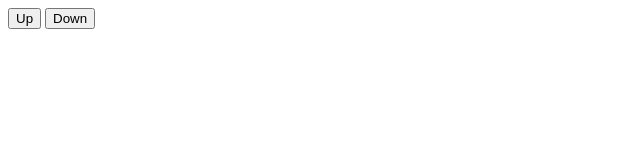
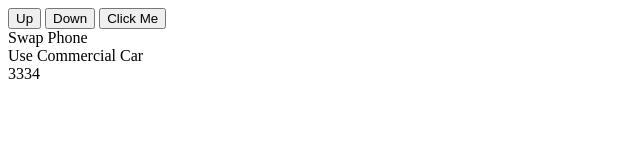
Before and after one commit to askdebb/todo-list, a plain HTML site: page practice/home.html in a window 1280 px wide. Shown: the whole page, without its empty margins (0-640 px from the left). Drawn offline with Linux system fonts and the light colour scheme.

Commit message:
work in progress #3

```diff
--- a/practice/index.js
+++ b/practice/index.js
@@ -1,8 +1,4 @@
 // console.log("Christopher Wiafe Debrah");
-
-// let todo1 = 3334;
-// let todo2 = "use commercial car";
-// let todo3 = "swap phone";
 
 // console.log("It is a type of: "+typeof(todo1));
 
@@ -36,10 +32,30 @@
 // let message = "I am " + age + " years old";
 // console.log("The typeOf message variable is: "+ typeof(message));
 
-setTimeout(changeTitleName,5000);
-function changeTitleName (){
+// setTimeout(changeTitleName,5000);
+// function changeTitleName (){
 
-    document.querySelector("head title").innerHTML = "Chris Todo App";
-    console.log("worked!");
-    setTimeout(function () {document.querySelector("head title").innerHTML = "JS Practice"; console.log("changed")}, 10000);
-}
+//     document.querySelector("head title").innerHTML = "Chris Todo App";
+//     console.log("worked!");
+//     setTimeout(function () {document.querySelector("head title").innerHTML = "JS Practice"; console.log("changed")}, 10000);
+// }
+
+let todo1 = 3334;
+let todo2 = "Use Commercial Car";
+let todo3 = "Swap Phone";
+
+let btnElement = document.createElement('button');
+btnElement.innerText = "Click Me";
+document.body.appendChild(btnElement);
+
+let divElement = document.createElement('div');
+divElement.innerText = todo3;
+document.body.appendChild(divElement);
+
+divElement = document.createElement('div');
+divElement.innerText = todo2;
+document.body.appendChild(divElement);
+
+divElement = document.createElement('div');
+divElement.innerText = todo1;
+document.body.appendChild(divElement);
```
Also changed, not shown: index.html (+0 -5 lines), script.js (+12 -0 lines).
